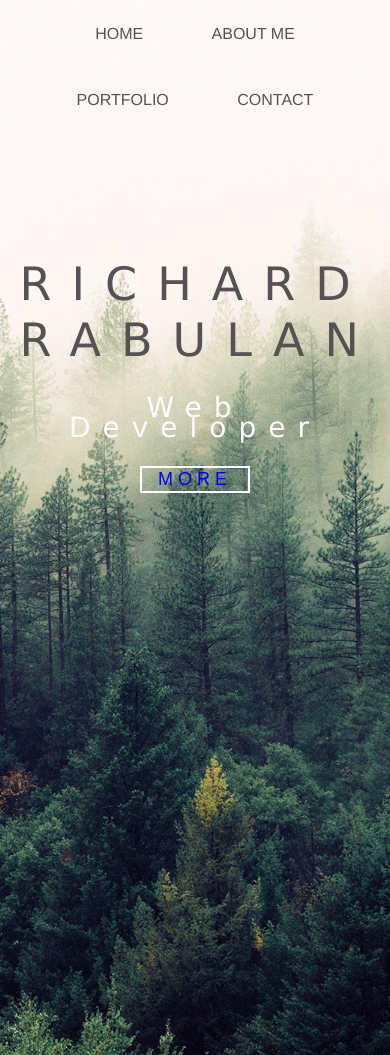
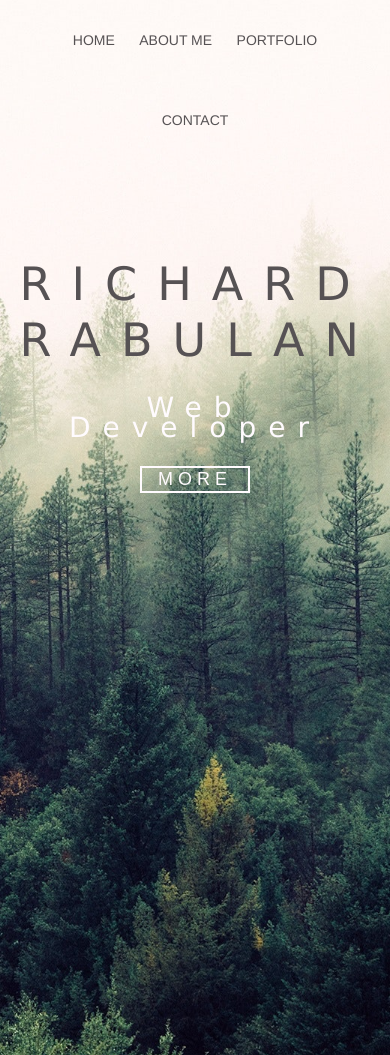
Before and after one commit to rrrichard/portfolio, a PHP site: page / in a window 390 px wide. Shown: the top 1055 px of the page. Run offline with PHP 8.4, Linux system fonts and the light colour scheme.

Commit message:
last changes with clicked links

```diff
--- a/style.css
+++ b/style.css
@@ -111,6 +111,7 @@ header li a{
     font-size: 18px;
     letter-spacing: 5px;
     margin: 5px 10px;
+    color: #FFFBFE;
 }
 
 .featureImage a:visited{
@@ -199,6 +200,7 @@ footer .contact{
 
 footer a{
     text-decoration: none;
+    color: #14a76c;
 }
 
 footer a:visited{
@@ -218,18 +220,37 @@ footer a:visited{
         width: 100%;
         height: 300px;
     }
+    .navBar li{
+        font-size: 14px;
+        padding: 0;
+        margin: 30px 10px;
+        border: none;
+    }
+
+    .navBar li a{
+        margin: 10px;
+
+    }
+
+    .navBar a:hover{
+        border: none;
+    }
 }
 
 
 @media only screen and (max-width:768px) {
     .navBar li a{
-        font-size: 16px;
+        font-size: 14px;
         margin: 0;
         padding: 10px;
     }
 
     .navbar ul{
-        margin-right: 20%;
+        margin:0;
+    }
+
+    .navBar li a{
+        padding: 0px;
     }
 
     .featureImage h1{
```
